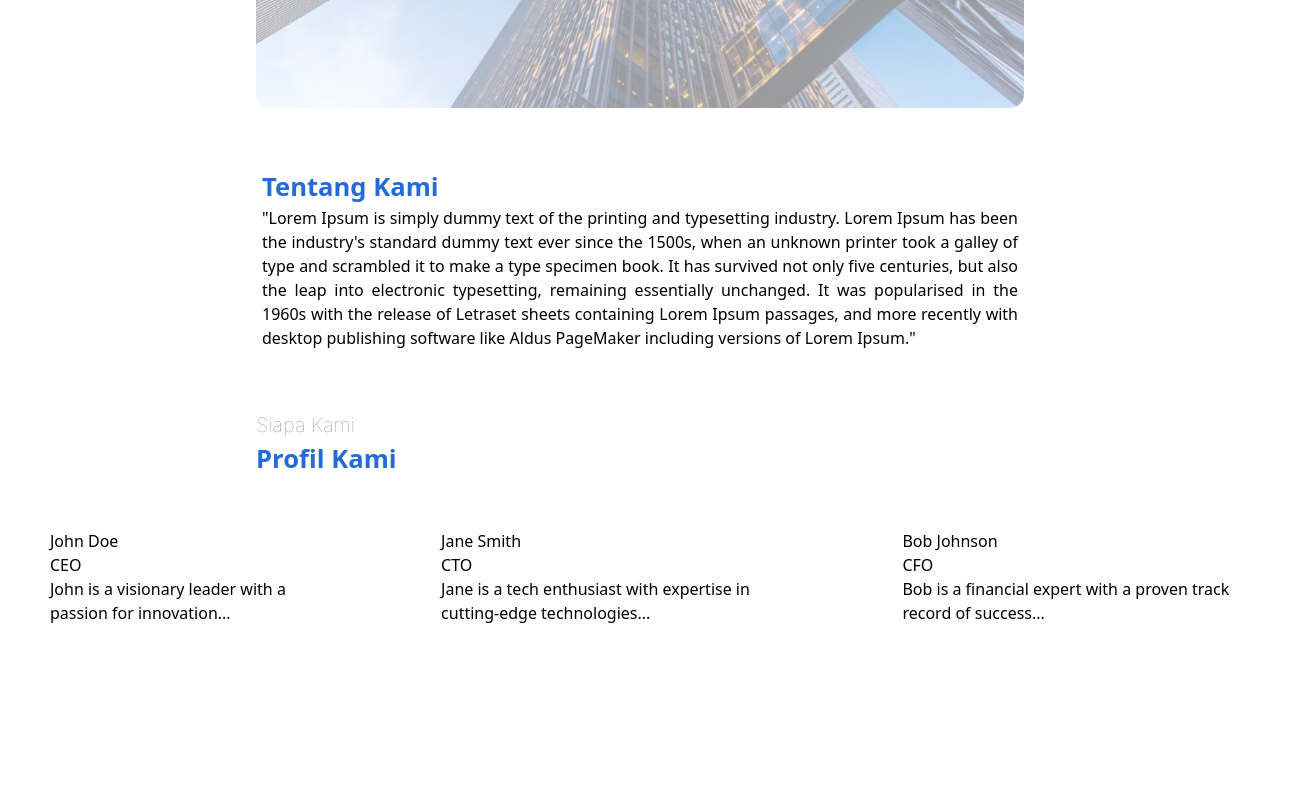
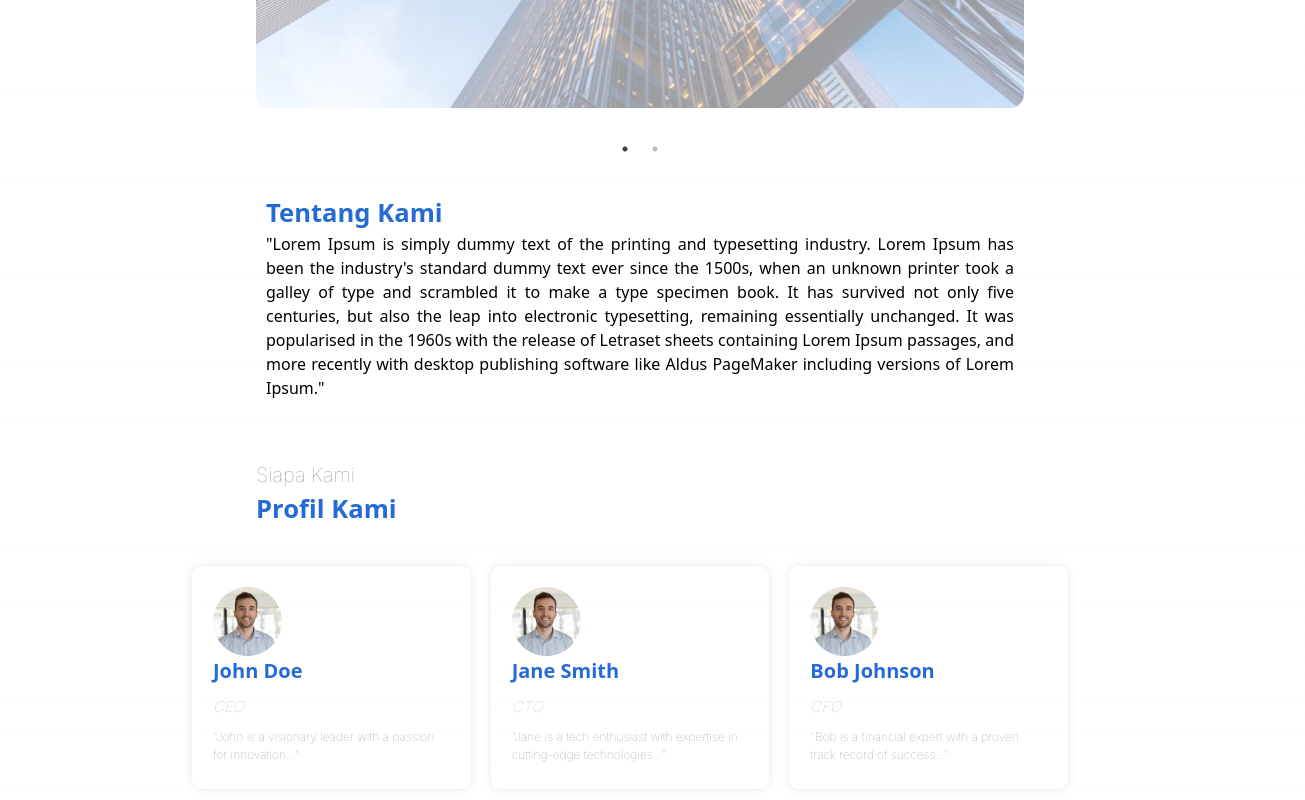
Before and after one commit to arieljovananda88/Insurance-Agency-Website, a Next.js app: page /about in a window 1280 px wide. Shown: the part 414-1214 px from the top of the page, 1305 px wide, since content can reach past the window. Before the commit the page ends 1089 px from the top, so only its background shows below. Built offline with nearby package versions, Linux system fonts and the light colour scheme.

Commit message:
Final, tinggal resposive

```diff
--- a/package.json
+++ b/package.json
@@ -20,7 +20,12 @@
     "react": "^18.2.0",
     "react-dom": "18.2.0",
     "react-icons": "^4.10.1",
+    "react-slick": "^0.29.0",
+    "slick-carousel": "^1.8.1",
     "tailwindcss": "3.3.2",
     "typescript": "5.1.6"
+  },
+  "devDependencies": {
+    "@types/react-slick": "^0.23.10"
   }
 }
--- a/src/app/about/about.css
+++ b/src/app/about/about.css
@@ -1,12 +1,23 @@
 .employee-bio {
   gap: 20px;
-  margin: 50px;
-  padding: auto;
+  margin-top: 37px;
+  margin-right: 20px;
+  width: 379px; /* Atur lebar box */
+  height: 223px; /* Atur tinggi box */
+  padding: 20px;
+  border: 0.5px solid #ffffff;
+  border-radius: 10px;
+  box-shadow: 0 0 10px rgba(0, 0, 0, 0.1); /* Nilai alpha yang lebih rendah: 0.1 */
 }
 
 .employee-bios {
   display: flex;
   justify-content: center;
+  margin-left: auto;
+  margin-right: auto;
+  margin-bottom: 100px;
+  left: 110vw;
+  max-width: 70%;
 }
 
 .company-img img {
@@ -18,24 +29,16 @@
 }
 
 .blueText {
-  left: 60vw;
   color: #246bd6;
   text-align: left;
   font-weight: bold;
-  max-width: 60%;
-  margin-left: auto;
-  margin-right: auto;
   font-size: 2vw;
 }
 
 .greyText {
-  left: 60vw;
   color: #8e8e8e;
   text-align: left;
   font-weight: bold;
-  max-width: 60%;
-  margin-left: auto;
-  margin-right: auto;
   font-size: 20px;
   font-family: "Inter", sans-serif;
   font-weight: 100;
@@ -43,16 +46,27 @@
 
 .Paragraph {
   text-align: justify;
-  width: 60%;
-  left: 60vw;
   margin-left: auto;
   margin-right: auto;
 }
 
 .company-description {
   margin-top: 50px;
+  margin-left: auto;
+  margin-right: auto;
+  max-width: 60%;
+  left: 60vw;
 }
 
 .company-principles {
   margin-top: 50px;
+  margin-left: auto;
+  margin-right: auto;
+  max-width: 60%;
+  left: 60vw;
 }
+
+.font-Inter {
+  font-family: "Inter", sans-serif;
+  font-weight: 100;
+}
--- /dev/null
+++ b/src/app/about/carousel.tsx
@@ -0,0 +1,42 @@
+"use client";
+import React, { useRef } from "react";
+import Slider from "react-slick";
+import "slick-carousel/slick/slick.css";
+import "slick-carousel/slick/slick-theme.css";
+
+export default function Carousel() {
+  const sliderRef = useRef<Slider | null>(null); // Set initial type of null for sliderRef
+
+  const startAutoScroll = () => {
+    sliderRef.current?.slickPlay(); // Use optional chaining to safely access slickPlay()
+  };
+
+  const stopAutoScroll = () => {
+    sliderRef.current?.slickPause(); // Use optional chaining to safely access slickPause()
+  };
+
+  const settings = {
+    dots: true,
+    infinite: true,
+    speed: 500,
+    slidesToShow: 1,
+    slidesToScroll: 1,
+    autoplay: false,
+    autoplaySpeed: 3000,
+    beforeChange: stopAutoScroll,
+    afterChange: startAutoScroll,
+  };
+
+  return (
+    <div onMouseEnter={startAutoScroll} onMouseLeave={stopAutoScroll}>
+      <Slider ref={sliderRef} {...settings}>
+        <div className="company-img" style={{ marginTop: "150px" }}>
+          <img src="/About/Foto About.png" alt="About" />
+        </div>
+        <div className="company-img" style={{ marginTop: "150px" }}>
+          <img src="/About/Foto About.png" alt="About" />
+        </div>
+      </Slider>
+    </div>
+  );
+}
--- a/src/app/about/page.tsx
+++ b/src/app/about/page.tsx
@@ -1,39 +1,38 @@
-import React from "react";
+import React, { Component } from "react";
 import "./about.css";
 import styles from "../styles.module.css";
-
-// import Image from "next/image";
+import Image from "next/image";
+import Carousel from "./carousel";
 
 // Import your employee data here (e.g., an array of objects containing employee information)
-
 const AboutPage: React.FC = () => {
   // Replace these placeholder data with actual information
   const employeeBios = [
     {
-      imgurl: "../About/Foto About.png",
+      imgurl: "../About/Mask Group.png",
       name: "John Doe",
       position: "CEO",
-      bio: "John is a visionary leader with a passion for innovation...",
+      bio: `"John is a visionary leader with a passion for innovation..."`,
     },
     {
-      imgurl: "/About/Group 40.png",
+      imgurl: "../About/Mask Group.png",
       name: "Jane Smith",
       position: "CTO",
-      bio: "Jane is a tech enthusiast with expertise in cutting-edge technologies...",
+      bio: `"Jane is a tech enthusiast with expertise in cutting-edge technologies..."`,
     },
     {
-      imgurl: "/About/Group 40.png",
+      imgurl: "../About/Mask Group.png",
       name: "Bob Johnson",
       position: "CFO",
-      bio: "Bob is a financial expert with a proven track record of success...",
+      bio: `"Bob is a financial expert with a proven track record of success..."`,
     },
     // Add more employees here
   ];
 
   return (
     <div>
-      <div className="company-img" style={{ marginTop: "150px" }}>
-        <img src="/About/Foto About.png" alt="About" />
+      <div style={{ marginTop: "150px" }}>
+        <Carousel />
       </div>
       <div className="company-description" style={{ padding: "10px" }}>
         <div className="blueText" style={{ bottom: "18vw" }}>
@@ -60,9 +59,31 @@ const AboutPage: React.FC = () => {
       <div className="employee-bios" style={{ bottom: "20vw" }}>
         {employeeBios.map((employee, index) => (
           <div className="employee-bio" key={index}>
-            <h2>{employee.name}</h2>
-            <p>{employee.position}</p>
-            <p>{employee.bio}</p>
+            <img src={employee.imgurl} alt="employee" />
+            <h2
+              className="blueText"
+              style={{ fontSize: "20px", marginBottom: "10px" }}
+            >
+              {employee.name}
+            </h2>
+            <p
+              className="font-Inter"
+              style={{
+                fontStyle: "italic",
+                fontSize: "15px",
+                fontWeight: 100,
+                color: "#BFBFBF",
+                marginBottom: "10px",
+              }}
+            >
+              {employee.position}
+            </p>
+            <p
+              className="font-Inter"
+              style={{ fontSize: "12px", color: "#949494" }}
+            >
+              {employee.bio}
+            </p>
           </div>
         ))}
       </div>
```
Also changed, not shown: public/About/Mask group.png (added), 1 other file (tests, documents, lock files or other folders).
